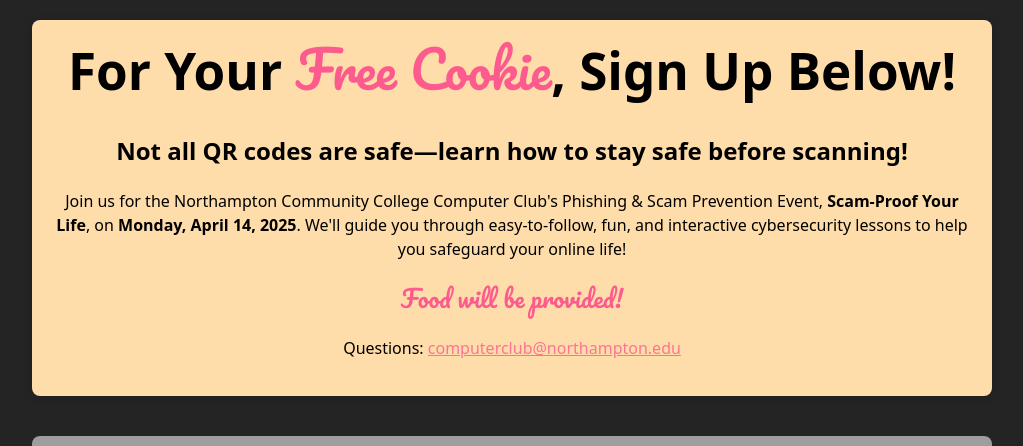
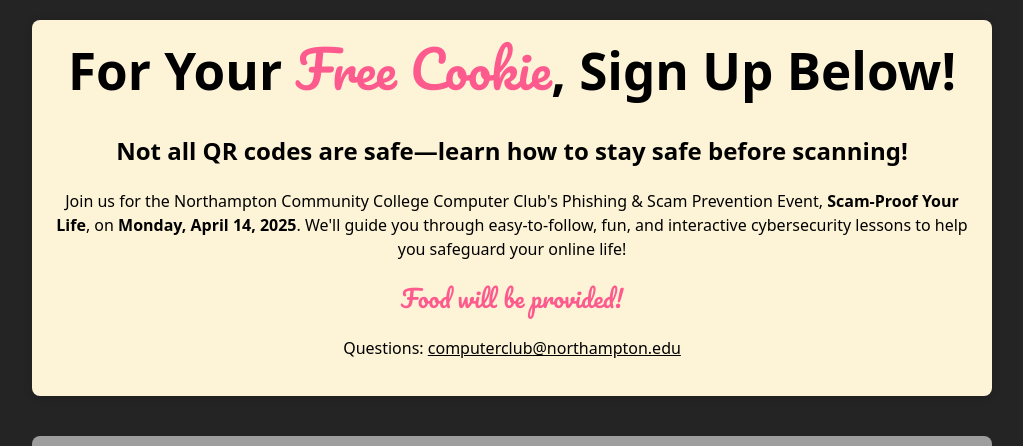
Before and after one commit to raymondcastro-hub/scam-proof-your-life-v2, an Angular app: page / in a window 1280 px wide. Shown: the top 446 px of the page, without its empty margins (128-1151 px from the left). Built offline with nearby package versions, Linux system fonts and the light colour scheme; grey boxes are pictures that could not be loaded.

Commit message:
Correct warning message colors and email hover styling to better match V1

```diff
--- a/src/app/app.css
+++ b/src/app/app.css
@@ -6,12 +6,13 @@
 
 /* Links */
 a {
-    color: #fd5a8e;
-    text-decoration: underline;
+    color: #000000;
+    transition: color 0.2s ease, opacity 0.2s ease;
 }
 
-a {
-    opacity: 0.8;
+a:hover {
+    color: #fd5a8e;
+    opacity: 0.85;
 }
 
 /* Headings */
@@ -29,7 +30,7 @@
 /* Event information banner */
 .warning-message {
     text-align: center;
-    background-color: #ffddab;
+    background-color: #fdf4d7;
     color: #000000;
     padding: 20px;
     border-radius: 8px;
```
